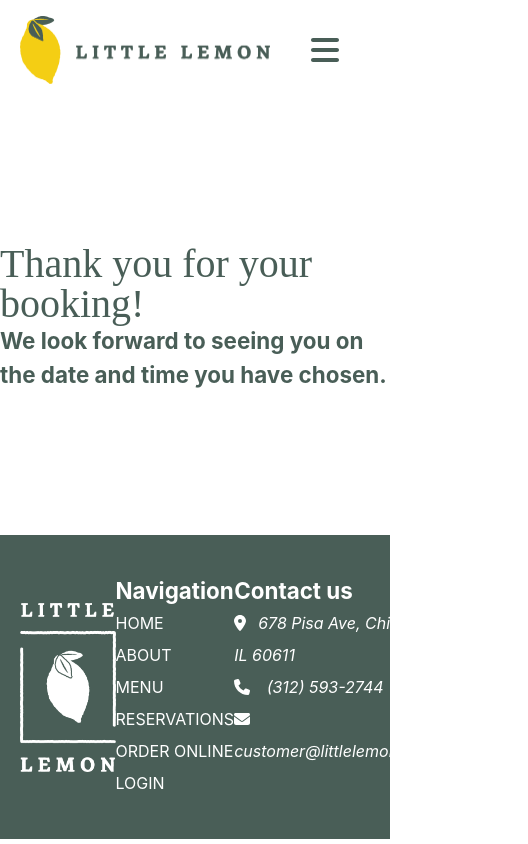
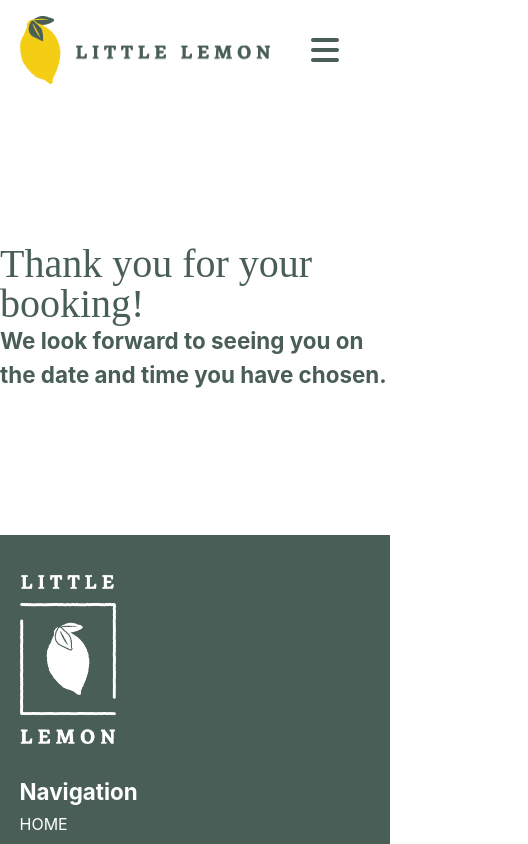
Before and after one commit to MohamadHajHassan/little-lemon-restaurant-frontend, a React (Create React App) app: page /confirmed-booking in a window 390 px wide. Shown: the top 844 px of the page, 528 px wide, since content can reach past the window. Built offline with nearby package versions, Linux system fonts and the light colour scheme.

Commit message:
add responsiveness to footer comp

```diff
--- a/src/components/Footer.jsx
+++ b/src/components/Footer.jsx
@@ -27,7 +27,7 @@ const Footer = () => {
                     <p>Navigation</p>
                     <Nav navStyle="nav-footer" />
                 </div>
-                <div>
+                <div className="contact-us">
                     <p>Contact us</p>
                     <address>
                         <FontAwesomeIcon icon={faLocationDot} />
@@ -41,7 +41,7 @@ const Footer = () => {
                         </a>
                     </address>
                 </div>
-                <div className="test">
+                <div className="social-media">
                     <p>Connect with us</p>
                     <a
                         href="https://www.facebook.com"
--- a/src/components/styles/footer.css
+++ b/src/components/styles/footer.css
@@ -44,3 +44,27 @@ p {
 footer svg {
     margin-right: 0.75rem;
 }
+
+@media (max-width: 750px) {
+    .container-footer {
+        grid-template-columns: auto auto;
+    }
+
+    .contact-us {
+        margin-top: 2rem;
+    }
+
+    .social-media {
+        margin-top: 2rem;
+    }
+}
+
+@media (max-width: 550px) {
+    .container-footer {
+        grid-template-columns: auto;
+    }
+
+    .navigation {
+        margin-top: 2rem;
+    }
+}
```
